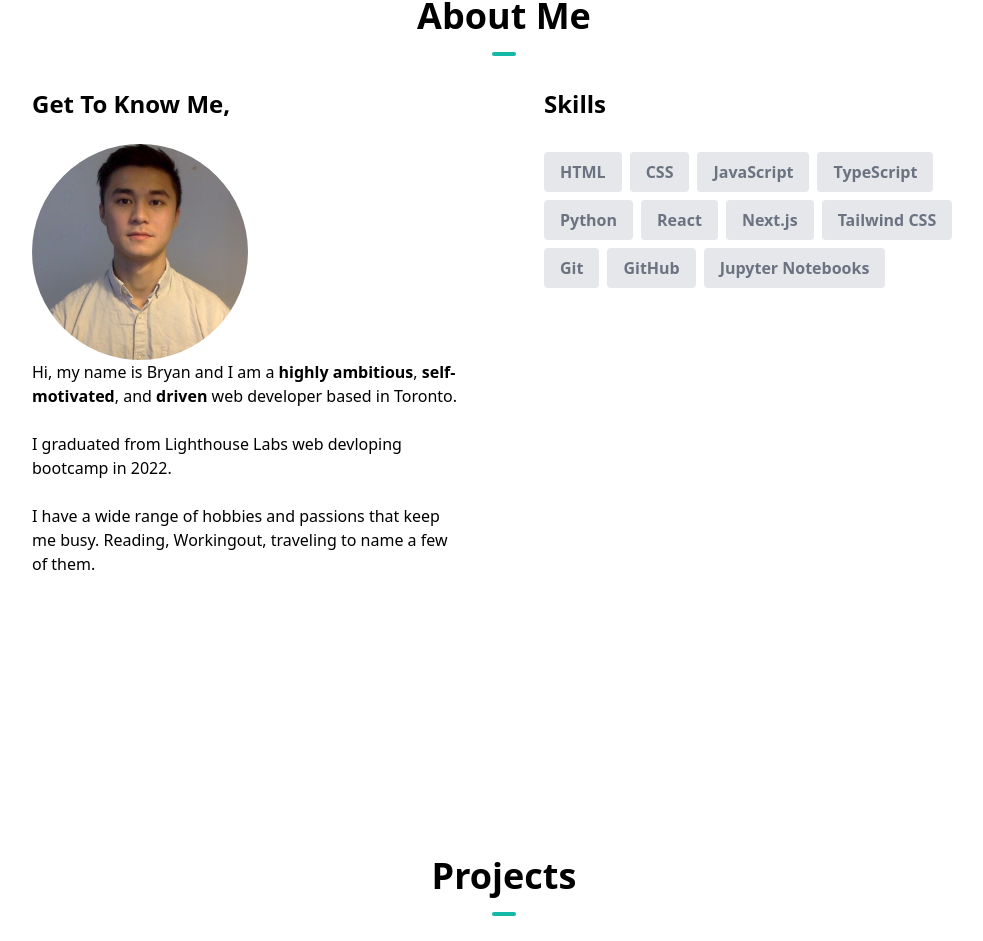
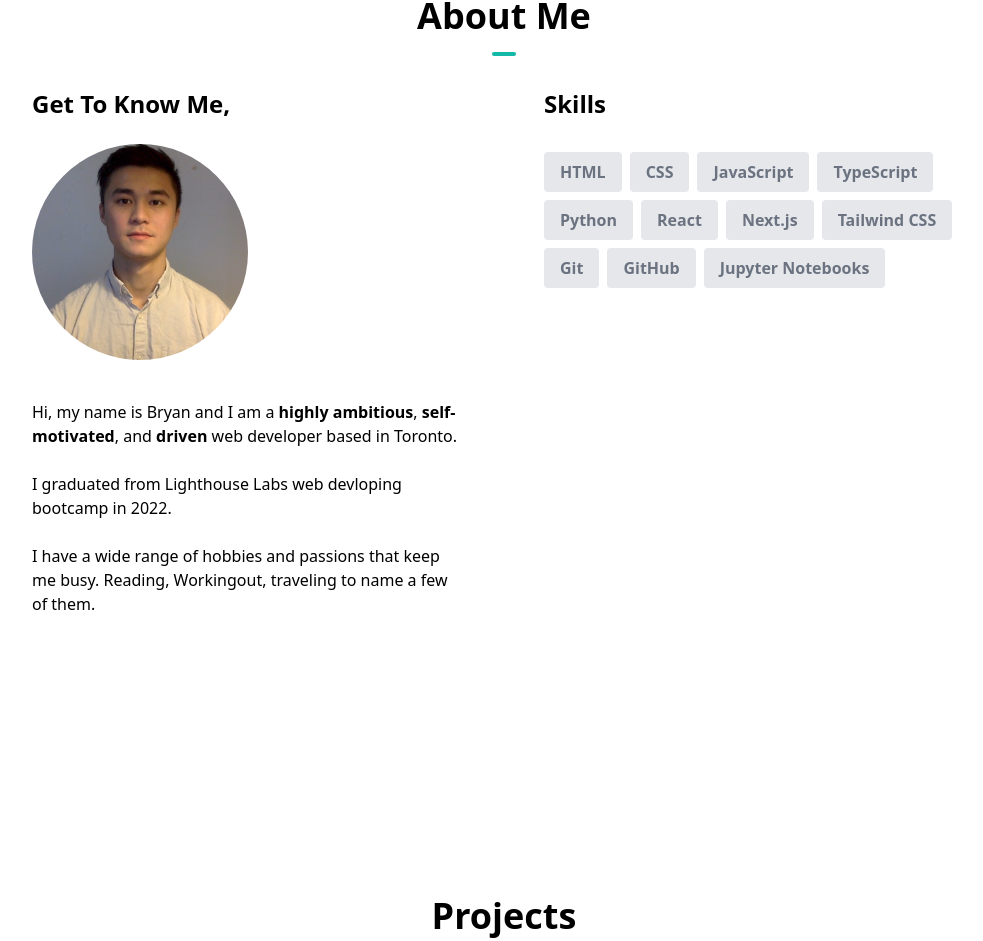
Before and after one commit to dungminhnguyen257/portfolio-project, a Next.js app: page / in a window 1280 px wide. Shown: the part 895-1836 px from the top of the page, without its empty margins (136-1119 px from the left). Built offline with nearby package versions, Linux system fonts and the light colour scheme.

Commit message:
edit about section, include padding to image component

```diff
--- a/components/AboutSection.tsx
+++ b/components/AboutSection.tsx
@@ -28,7 +28,8 @@ export const AboutSection = () => {
             <h1 className="text-center text-2xl font-bold mb-6 md:text-left">
               Get To Know Me,
             </h1>
-            <div className="md:mt-2 md:w-1/2">
+            <div className="flex justify-center md:justify-start md:mt-2 md:w-1/2">
+              <div className=" pb-10">
                 <Image
                   className="rounded-full"
                   src="/portrait .jpg"
@@ -36,6 +37,7 @@ export const AboutSection = () => {
                   width={325}
                   height={325}
                 />
+              </div>
             </div>
             <p>
               Hi, my name is Bryan and I am a{" "}
```
Lines whose indentation alone changed are shown as unchanged.
